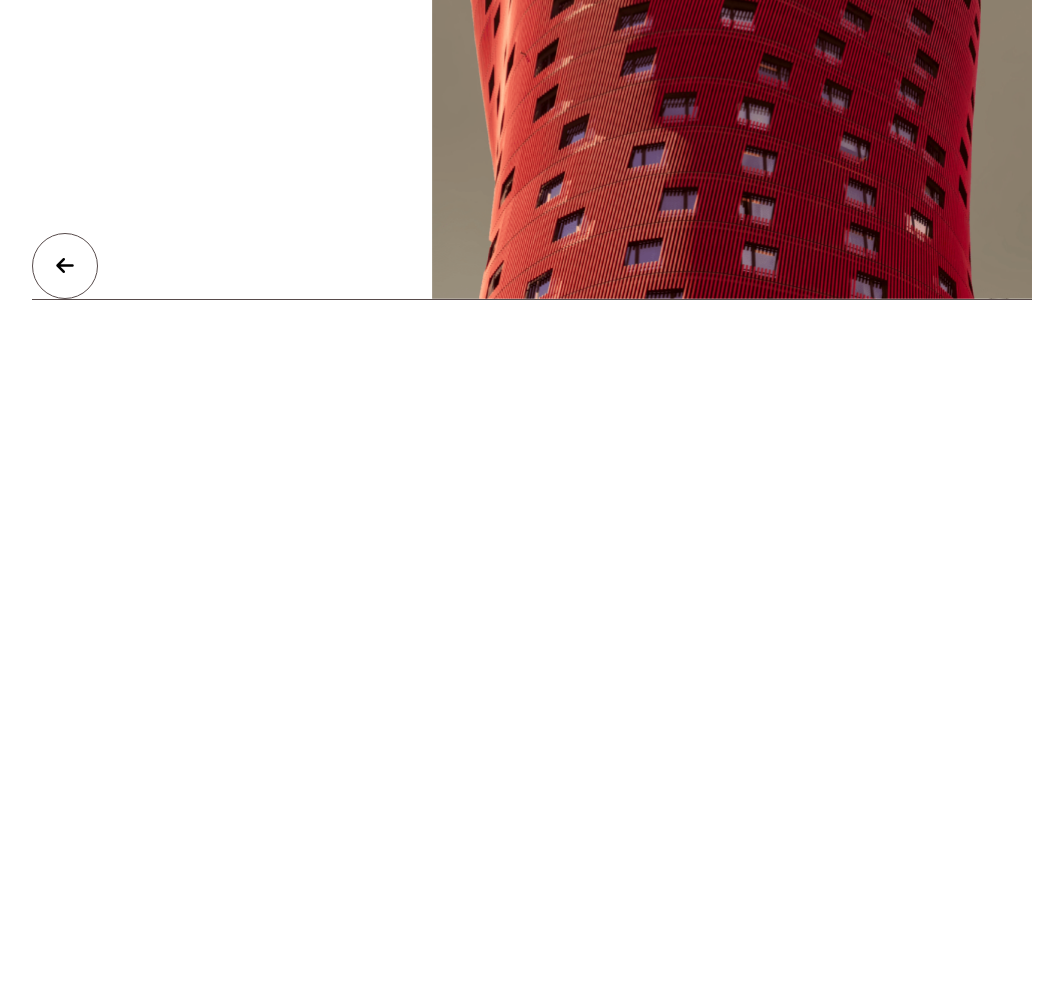
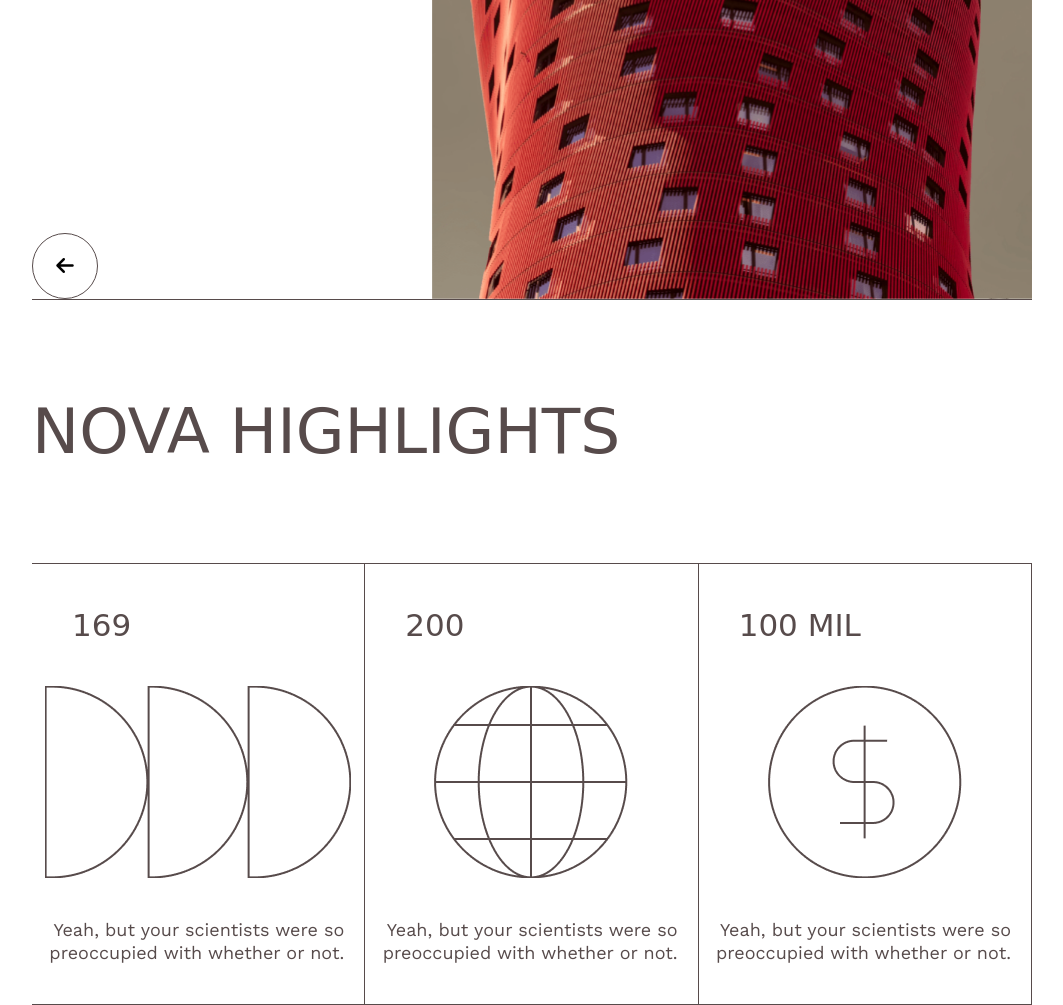
Before and after one commit to shadowHD-bit/nova_architects, a website: page src/html/index.html in a window 1280 px wide. Shown: the part 3338-4343 px from the top of the page, without its empty margins (108-1171 px from the left). Before the commit the page ends 3638 px from the top, so only its background shows below. Drawn offline with nearby package versions, Linux system fonts and the light colour scheme; files that its build step writes are made by us from their sources; files whose address does not match are found by name; a web font is replaced by a local one.

Commit message:
added highlight section

```diff
--- /dev/null
+++ b/src/html/components/highlights.html
@@ -0,0 +1,40 @@
+<section class="high">
+    <div class="title__high">
+        <span>NOVA HIGHLIGHTS</span>
+    </div>
+    <div class="content__high">
+        <div class="content_item">
+            <div class="title">
+                <span>169</span>
+            </div>
+            <div class="image">
+                <img src="./img/double.png" alt="double">
+            </div>
+            <div class="text">
+                <span>Yeah, but your scientists were so preoccupied with whether or not.</span>
+            </div>
+        </div>
+        <div class="content_item">
+            <div class="title">
+                <span>200</span>
+            </div>
+            <div class="image">
+                <img src="./img/earth.png" alt="double">
+            </div>
+            <div class="text">
+                <span>Yeah, but your scientists were so preoccupied with whether or not.</span>
+            </div>
+        </div>
+        <div class="content_item">
+            <div class="title">
+                <span>100 MIL</span>
+            </div>
+            <div class="image">
+                <img src="./img/dollar.png" alt="double">
+            </div>
+            <div class="text">
+                <span>Yeah, but your scientists were so preoccupied with whether or not.</span>
+            </div>
+        </div>
+    </div>
+</section>
--- a/src/html/index.html
+++ b/src/html/index.html
@@ -21,6 +21,7 @@
         @@include('components/image.html')
         @@include('components/about.html')
         @@include('components/project.html')
+        @@include('components/highlights.html')
 
       </main>
 
--- /dev/null
+++ b/src/scss/components/_high.scss
@@ -0,0 +1,77 @@
+.high{
+    width: auto;
+    height: auto;
+    margin: 0px 140px;
+
+    .title__high{
+        width: 100%;
+        border-bottom: 1px solid $border_color;
+
+        span{
+            font-family: 'Coda', cursive;
+            font-style: normal;
+            font-weight: 400;
+            font-size: 63px;
+            line-height: 83px;
+            color: $border_color;
+            display: block;
+            padding: 90px 0px;
+        }
+    }
+
+    .content__high{
+        width: 100%;
+        display: flex;
+        flex-direction: row;
+
+        .content_item{
+            width: 33,3%;
+            display: flex;
+            flex-direction: column;
+            height: auto;
+            border-right: 1px solid $border_color;
+            border-bottom: 1px solid $border_color;
+
+            .title{
+                width: 100%;
+                padding: 40px 0px;
+
+                span{
+                    font-family: 'Coda', cursive;
+                    font-style: normal;
+                    font-weight: 400;
+                    font-size: 31px;
+                    line-height: 42px;
+                    color: $border_color;
+                    display: block;
+                    margin-left: 40px;
+                }
+            }
+
+            .image{
+                width: 100%;
+                display: flex;
+                justify-content: center;
+                height: auto;
+            }
+
+            .text{
+                width: 100%;
+                text-align: right;
+                padding: 40px 0px;
+
+
+                span{
+                    font-family: 'Work Sans', cursive;
+                    font-style: normal;
+                    font-weight: 400;
+                    font-size: 18px;
+                    line-height: 23px;
+                    color: $border_color;
+                    margin-right: 20px;
+                    display: block;
+                }
+            }
+        }
+    }
+}
--- a/src/scss/style.scss
+++ b/src/scss/style.scss
@@ -7,6 +7,7 @@
 @import './components/image';
 @import './components/about';
 @import './components/projtect';
+@import './components/high';
 
 
 body::-webkit-scrollbar {
```
Also changed, not shown: dist/img/dollar.png (added), dist/img/double.png (added), dist/img/earth.png (added), dist/index.css, dist/index.html, dist/js/slider.js.
